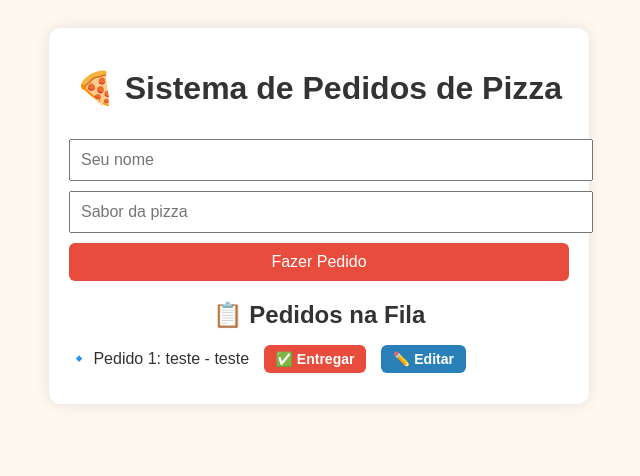
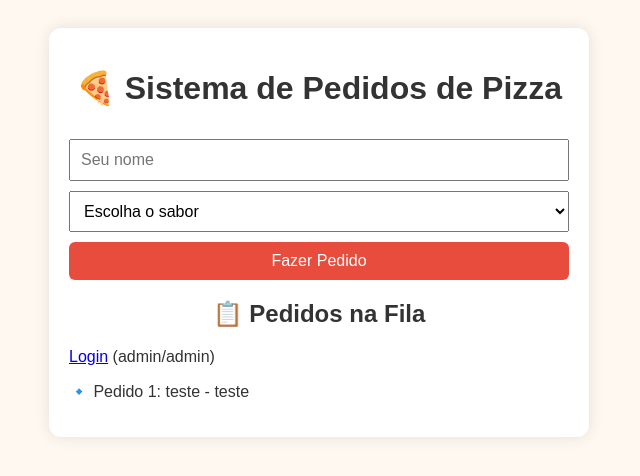
Before and after one commit to GuimcunhaDEV/Projeto-pizza, a Flask app: page / in a window 1280 px wide. Shown: the top 476 px of the page, without its empty margins (321-961 px from the left). Run offline with Flask 3, Linux system fonts and the light colour scheme.

Commit message:
adicionando login, animações, e menu drop-down para escolher sabores

```diff
--- a/app.py
+++ b/app.py
@@ -1,15 +1,15 @@
-from flask import Flask, render_template, request, redirect, url_for, flash
+from flask import Flask, render_template, request, redirect, url_for, flash, session
 from flask_sqlalchemy import SQLAlchemy
 import os
+from functools import wraps
 
 app = Flask(__name__)
+app.secret_key = 'sua_chave_secreta_aqui'  # troque para algo seguro
 
 # Configuração do banco de dados SQLite
 basedir = os.path.abspath(os.path.dirname(__file__))
 app.config['SQLALCHEMY_DATABASE_URI'] = 'sqlite:///' + os.path.join(basedir, 'pedidos.db')
 app.config['SQLALCHEMY_TRACK_MODIFICATIONS'] = False
-
-app.secret_key = 'sua_chave_secreta_aqui'  # Necessário para flash messages
 
 db = SQLAlchemy(app)
 
@@ -19,37 +19,46 @@ class Pedido(db.Model):
     cliente = db.Column(db.String(100), nullable=False)
     sabor = db.Column(db.String(100), nullable=False)
 
-# Rota principal (somente GET)
+# Decorador para proteger rotas
+def login_required(f):
+    @wraps(f)
+    def decorated_function(*args, **kwargs):
+        if not session.get('logged_in'):
+            flash("Você precisa estar logado para acessar essa página.")
+            return redirect(url_for('login'))
+        return f(*args, **kwargs)
+    return decorated_function
+
+# Rota principal
 @app.route('/')
 def index():
     pedidos = Pedido.query.all()
     return render_template('index.html', pedidos=pedidos)
 
-# Adicionar pedido (POST)
+# Adicionar pedido
 @app.route('/adicionar', methods=['POST'])
 def adicionar():
     nome = request.form['cliente']
     sabor = request.form['sabor']
-    if not nome or not sabor:
-        flash("⚠️ Nome e sabor são obrigatórios!")
-        return redirect(url_for('index'))
     novo_pedido = Pedido(cliente=nome, sabor=sabor)
     db.session.add(novo_pedido)
     db.session.commit()
-    flash(f"✅ Pedido de {nome} adicionado!")
+    flash(f"✅ Pedido de {nome} adicionado com sabor {sabor}!")
     return redirect(url_for('index'))
 
-# Entregar (remover) pedido
+# Entregar (remover) pedido - protegido
 @app.route('/entregar/<int:id>')
+@login_required
 def entregar(id):
     pedido = Pedido.query.get_or_404(id)
     db.session.delete(pedido)
     db.session.commit()
-    flash(f"🍕 Pedido #{id} entregue e removido!")
+    flash(f"🍕 Pedido #{id} entregue e removido da lista.")
     return redirect(url_for('index'))
 
-# Editar pedido
+# Editar pedido - protegido
 @app.route("/editar/<int:id>", methods=["GET", "POST"])
+@login_required
 def editar(id):
     pedido = Pedido.query.get_or_404(id)
     if request.method == "POST":
@@ -57,14 +66,36 @@ def editar(id):
         if novo_sabor:
             pedido.sabor = novo_sabor
             db.session.commit()
-            flash(f"✏️ Pedido #{id} atualizado para '{novo_sabor}'!")
+            flash(f"Pedido #{id} atualizado para '{novo_sabor}'!")
             return redirect(url_for("index"))
         else:
             flash("⚠️ O sabor não pode ficar vazio.")
     return render_template("editar.html", pedido=pedido)
 
+# Login
+@app.route('/login', methods=['GET', 'POST'])
+def login():
+    if request.method == 'POST':
+        user = request.form['username']
+        password = request.form['password']
+        if user == 'admin' and password == 'admin':
+            session['logged_in'] = True
+            flash("Login realizado com sucesso!")
+            return redirect(url_for('index'))
+        else:
+            flash("Usuário ou senha inválidos!")
+    return render_template('login.html')
+
+# Logout
+@app.route('/logout')
+@login_required
+def logout():
+    session.pop('logged_in', None)
+    flash("Deslogado com sucesso!")
+    return redirect(url_for('index'))
+
 
 if __name__ == '__main__':
     with app.app_context():
-        db.create_all()  # Cria as tabelas se não existirem
+        db.create_all()
     app.run(debug=True)
--- a/static/style.css
+++ b/static/style.css
@@ -18,11 +18,12 @@ h1, h2 {
     text-align: center;
 }
 
-input, button {
+input, select, button {
     width: 100%;
     padding: 10px;
     margin-top: 10px;
     font-size: 16px;
+    box-sizing: border-box;
 }
 
 button {
@@ -31,38 +32,11 @@ button {
     border: none;
     border-radius: 6px;
     cursor: pointer;
+    transition: background-color 0.3s ease;
 }
 
 button:hover {
     background-color: #c0392b;
-}
-
-.btn {
-    padding: 6px 12px;
-    border-radius: 6px;
-    color: white;
-    text-decoration: none;
-    font-weight: bold;
-    margin-left: 10px;
-    font-size: 14px;
-    cursor: pointer;
-    transition: background-color 0.3s ease;
-}
-
-.btn.entregar {
-    background-color: #e74c3c; /* vermelho */
-}
-
-.btn.entregar:hover {
-    background-color: #c0392b;
-}
-
-.btn.editar {
-    background-color: #2980b9; /* azul */
-}
-
-.btn.editar:hover {
-    background-color: #1c5980;
 }
 
 ul {
@@ -81,3 +55,15 @@ li {
     margin-bottom: 20px;
     border-radius: 5px;
 }
+
+@media (max-width: 600px) {
+    .container {
+        width: 90%;
+        padding: 10px;
+    }
+
+    input, select, button {
+        font-size: 14px;
+        padding: 8px;
+    }
+}
--- a/templates/index.html
+++ b/templates/index.html
@@ -9,30 +9,44 @@
     <div class="container">
         <h1>🍕 Sistema de Pedidos de Pizza</h1>
 
-        <!-- Mensagens Flash -->
         {% with messages = get_flashed_messages() %}
-        {% if messages %}
+          {% if messages %}
             <div class="flash">
-            {% for message in messages %}
+              {% for message in messages %}
                 <p>{{ message }}</p>
-            {% endfor %}
+              {% endfor %}
             </div>
-        {% endif %}
+          {% endif %}
         {% endwith %}
 
         <form method="post" action="{{ url_for('adicionar') }}">
             <input type="text" name="cliente" placeholder="Seu nome" required>
-            <input type="text" name="sabor" placeholder="Sabor da pizza" required>
+            <select name="sabor" required>
+                <option value="" disabled selected>Escolha o sabor</option>
+                <option value="Calabresa">Calabresa</option>
+                <option value="Quatro Queijos">Quatro Queijos</option>
+                <option value="Frango com Catupiry">Frango com Catupiry</option>
+            </select>
             <button type="submit">Fazer Pedido</button>
         </form>
 
         <h2>📋 Pedidos na Fila</h2>
+
+        {% if session.get('logged_in') %}
+          <p><a href="{{ url_for('logout') }}">Logout</a></p>
+        {% else %}
+          <p><a href="{{ url_for('login') }}">Login</a> (admin/admin)</p>
+        {% endif %}
+
         <ul>
             {% for pedido in pedidos %}
                 <li>
                     🔹 Pedido {{ pedido.id }}: {{ pedido.cliente }} - {{ pedido.sabor }}
-                    <a href="{{ url_for('entregar', id=pedido.id) }}" class="btn entregar">✅ Entregar</a>
-                    <a href="{{ url_for('editar', id=pedido.id) }}" class="btn editar">✏️ Editar</a>
+
+                    {% if session.get('logged_in') %}
+                    — <a href="{{ url_for('editar', id=pedido.id) }}">✏️ Editar</a>
+                    — <a href="{{ url_for('entregar', id=pedido.id) }}">✅ Entregar</a>
+                    {% endif %}
                 </li>
             {% else %}
                 <li>📭 Nenhum pedido na fila!</li>
```
Also changed, not shown: templates/editar.html (+7 -4 lines), templates/login.html (added, +29 -0 lines).
